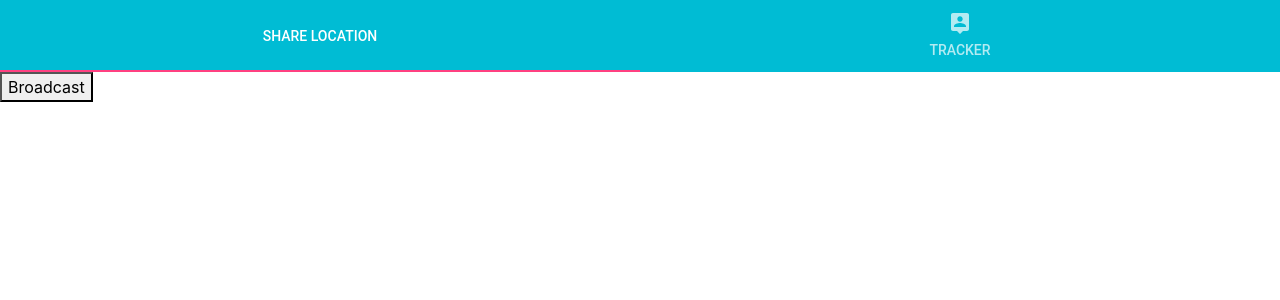
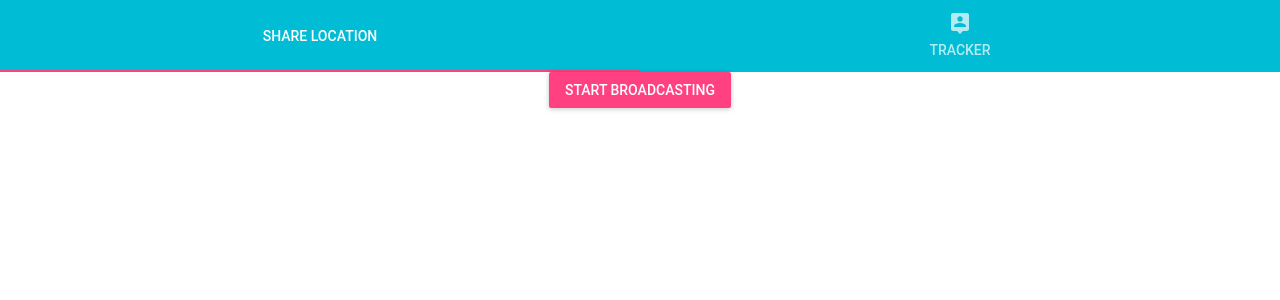
Before and after one commit to moseslucas/sankana, a React app: page /#/ in a window 1280 px wide. Shown: the top 300 px of the page. Built offline with nearby package versions, Linux system fonts and the light colour scheme; the HTML template or start-up script is replaced by a standard one.

Commit message:
Able to track from input code

```diff
--- a/src/components/Broadcaster.js
+++ b/src/components/Broadcaster.js
@@ -1,5 +1,6 @@
 import React from 'react'
 import {createSocket} from '../utils/helpers'
+import RaisedButton from 'material-ui/RaisedButton'
 
 class Broadcaster extends React.Component {
   constructor (props) {
@@ -31,9 +32,14 @@ class Broadcaster extends React.Component {
     })
   }
   render () {
-    return <div>
-      <button onClick={this.startBroadcast}>Broadcast</button>
-    </div>
+    return <React.Fragment>
+      <center>
+      <RaisedButton
+        label="Start broadcasting"
+        secondary
+        onClick={this.startBroadcast}/>
+      </center>
+    </React.Fragment>
   }
 }
 
--- a/src/components/Tracker.js
+++ b/src/components/Tracker.js
@@ -1,26 +1,48 @@
 import React from 'react'
 import {createSocket} from '../utils/helpers'
+import TextField from 'material-ui/TextField'
+import RaisedButton from 'material-ui/RaisedButton'
 
 class Tracker extends React.Component {
   constructor (props) {
     super(props)
+    this.track = this.track.bind(this)
     this.subscription = {}
+    this.state = {
+      trackingCode: ''
+    }
   }
 
-  componentDidMount () {
-    // insert to a trigger method
-    // this.subscription = createSocket({
-    //   channel: 'NasanaChannel',
-    //   connected: function() { console.log("cable: connected") },
-    //   disconnected: function() { console.log("cable: disconnected") },
-    //   received: (data) => { console.log("cable received: ", data); }
-    // })
+  _handleChange (e) {
+    this.setState({ [e.target.name]: e.target.value })
+  }
+
+  track () {
+    const {trackingCode} = this.state
+
+    this.subscription = createSocket({
+      channel: 'NasanaChannel',
+      code: trackingCode,
+      connected: function() { console.log("cable: connected") },
+      disconnected: function() { console.log("cable: disconnected") },
+      received: (data) => { console.log("cable received: ", data); }
+    })
   }
 
   render () {
-    return <div>
-      <h1>Points</h1>
-    </div>
+    const {trackingCode} = this.state
+    return <React.Fragment>
+      <TextField
+        name='trackingCode'
+        onChange={e => this._handleChange(e)}
+        value={trackingCode}
+        floatingLabelText="Tracking Code"
+      /><br />
+      <RaisedButton
+        label="Track"
+        primary
+        onClick={this.track}/>
+    </React.Fragment>
   }
 }
 
--- a/webpack.config.js
+++ b/webpack.config.js
@@ -12,8 +12,7 @@ module.exports = {
     contentBase: './build'
   },
   plugins: [
-    new webpack.optimize.UglifyJsPlugin(), //minify everything
-    new webpack.optimize.AggressiveMergingPlugin(),
+    new webpack.HotModuleReplacementPlugin(),
     new webpack.DefinePlugin({
       '__WS__': JSON.stringify('ws://localhost:3000/cable')
     })
```
